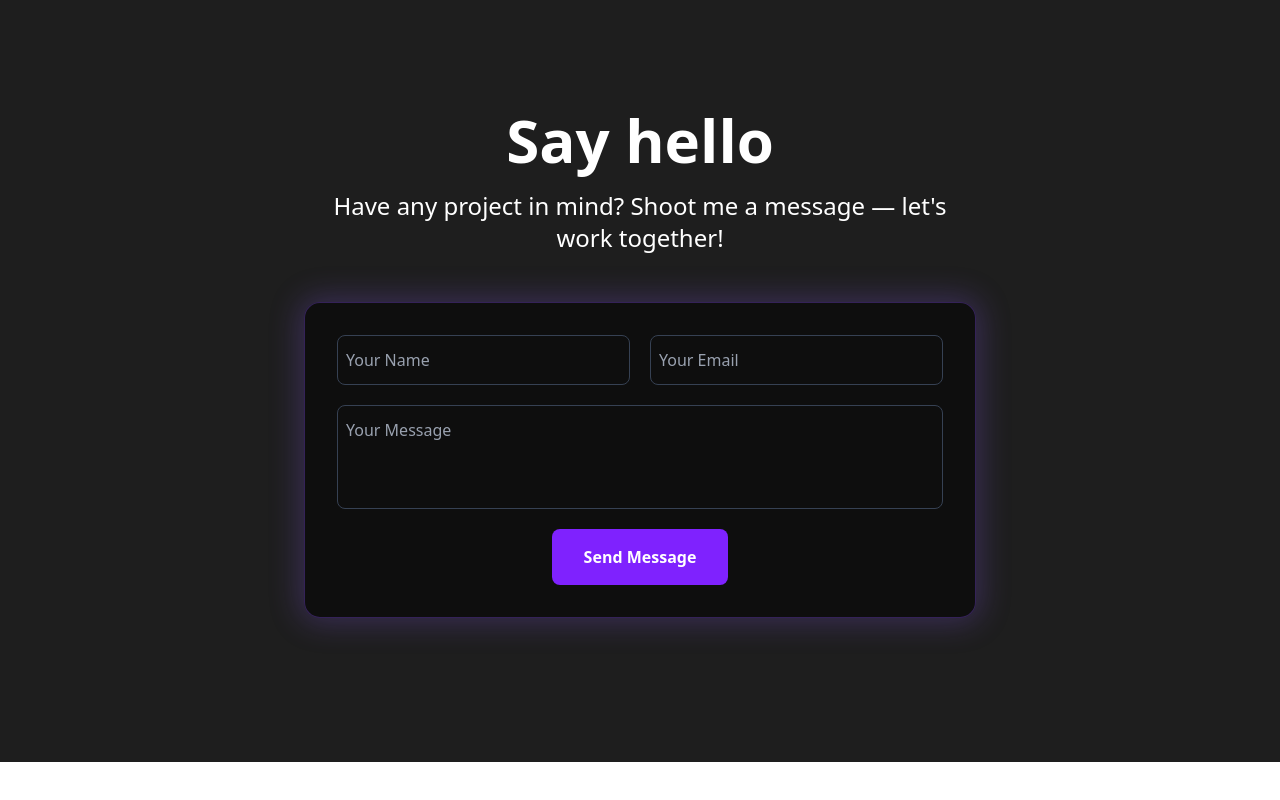
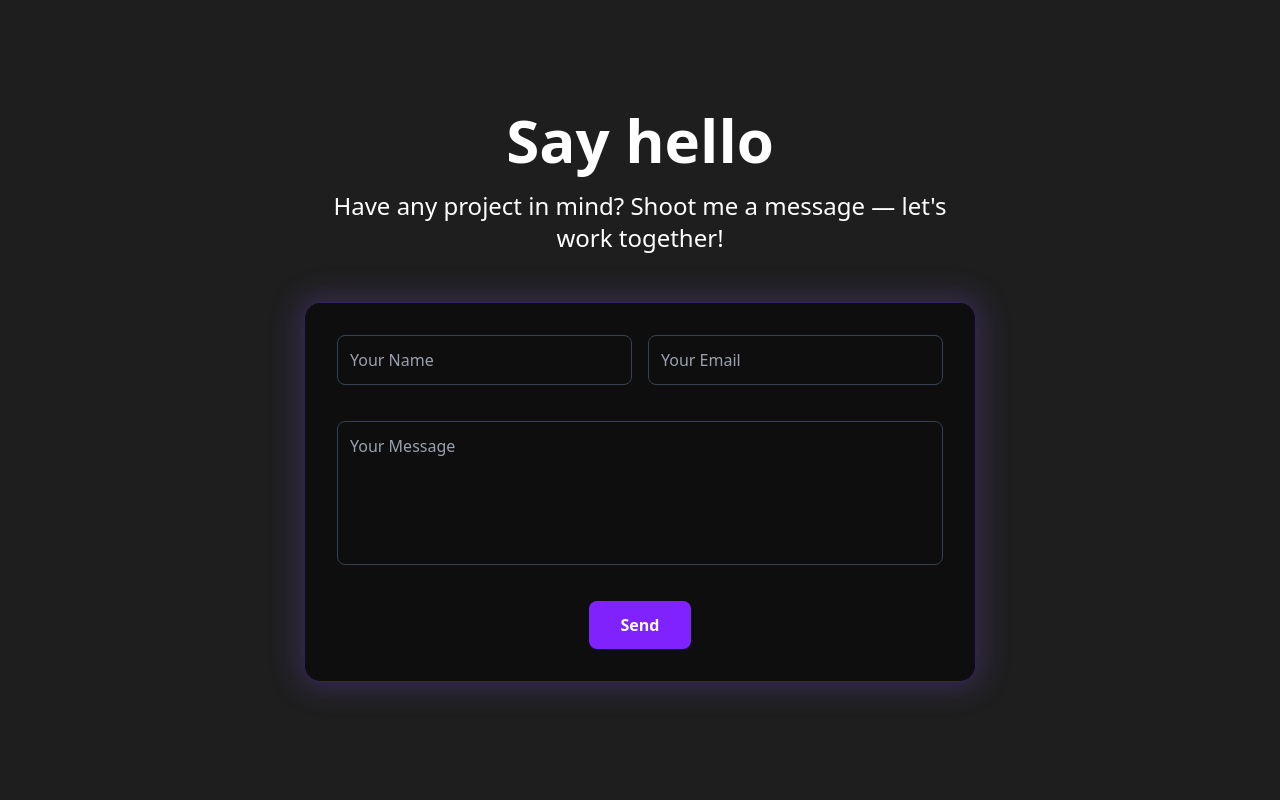
Before and after one commit to Zeez09/portfolio, a React (Vite) app: page / in a window 1280 px wide. Shown: the part 1891-2691 px from the top of the page. Before the commit the page ends 2653 px from the top, so only its background shows below. Built offline with nearby package versions, Linux system fonts and the light colour scheme.

Commit message:
pushed new updates

```diff
--- a/src/components/ContactForm.jsx
+++ b/src/components/ContactForm.jsx
@@ -37,23 +37,23 @@ const ContactForm = () => {
       {/* Contact Form */}
       <form
         onSubmit={sendEmail}
-        className="w-full max-w-4xl flex flex-col items-center gap-5 p-8 bg-[#0b0b0b]/80 border border-violet-500/30 rounded-2xl shadow-[0_0_30px_5px_rgba(139,92,246,0.25)]"
+        className="w-full max-w-6xl flex flex-col items-center gap-5 p-8 bg-[#0b0b0b]/80 border border-violet-500/30 rounded-2xl shadow-[0_0_30px_5px_rgba(139,92,246,0.25)]"
       >
         {/* Name & Email */}
-        <div className="flex flex-col sm:flex-row w-full justify-center gap-5">
+        <div className="flex flex-col sm:flex-row w-full justify-center gap-4">
   <input
     type="text"
     name="name"
     placeholder="Your Name"
     required
-            className="w-full sm:w-1/2 border border-gray-700 bg-transparent text-white placeholder-gray-400 p-2 rounded-lg focus:outline-none focus:border-violet-500"
+    className="w-full sm:w-1/2 border border-gray-700 bg-transparent text-white placeholder-gray-400 p-2 sm:p-3 text-sm sm:text-base rounded-lg focus:outline-none focus:border-violet-500"
   />
   <input
     type="email"
     name="email"
     placeholder="Your Email"
     required
-            className="w-full sm:w-1/2 border border-gray-700 bg-transparent text-white placeholder-gray-400 p-2 rounded-lg focus:outline-none focus:border-violet-500"
+    className="w-full sm:w-1/2 border border-gray-700 bg-transparent text-white placeholder-gray-400 p-2 sm:p-3 text-sm sm:text-base rounded-lg focus:outline-none focus:border-violet-500"
   />
 </div>
 
@@ -61,18 +61,18 @@ const ContactForm = () => {
 <textarea
   name="message"
   placeholder="Your Message"
-
   required
-          className="w-full border border-gray-700 bg-transparent text-white placeholder-gray-400 p-2 rounded-lg focus:outline-none focus:border-violet-500 resize-none h-26"
-        />
+  className="w-full border border-gray-700 bg-transparent text-white placeholder-gray-400 p-2 sm:p-3 text-sm sm:text-base rounded-lg focus:outline-none focus:border-violet-500 resize-none h-28 sm:h-36 mt-4"
+></textarea>
 
 {/* Submit Button */}
 <button
   type="submit"
-          className="bg-violet-600 text-white px-8 py-3 rounded-lg hover:bg-violet-700 transition font-semibold"
+  className="bg-violet-600 text-white px-5 sm:px-8 py-2 sm:py-3 rounded-lg hover:bg-violet-700 transition font-medium sm:font-semibold mt-4 text-sm sm:text-base"
 >
-          Send Message
+  Send
 </button>
+
       </form>
     </section>
   );
```
Lines whose indentation alone changed are shown as unchanged.
